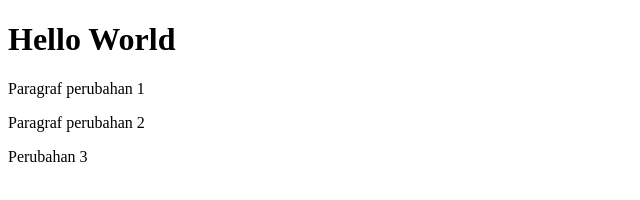
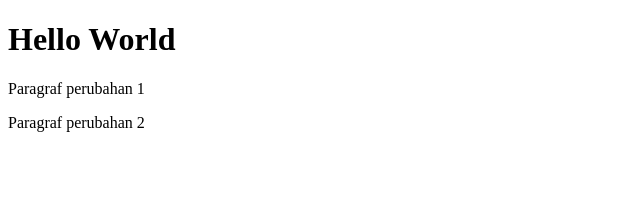
Before and after one commit to CukupBani/coba-git, a plain HTML site: page index.html in a window 1280 px wide. Shown: the whole page, without its empty margins (0-640 px from the left). Drawn offline with Linux system fonts and the light colour scheme.

Commit message:
perubahan 2

```diff
--- a/index.html
+++ b/index.html
@@ -9,6 +9,5 @@
   <h1>Hello World</h1>
   <p>Paragraf perubahan 1</p>
   <p>Paragraf perubahan 2</p>
-  <p>Perubahan 3</p>
 </body>
 </html>
```
